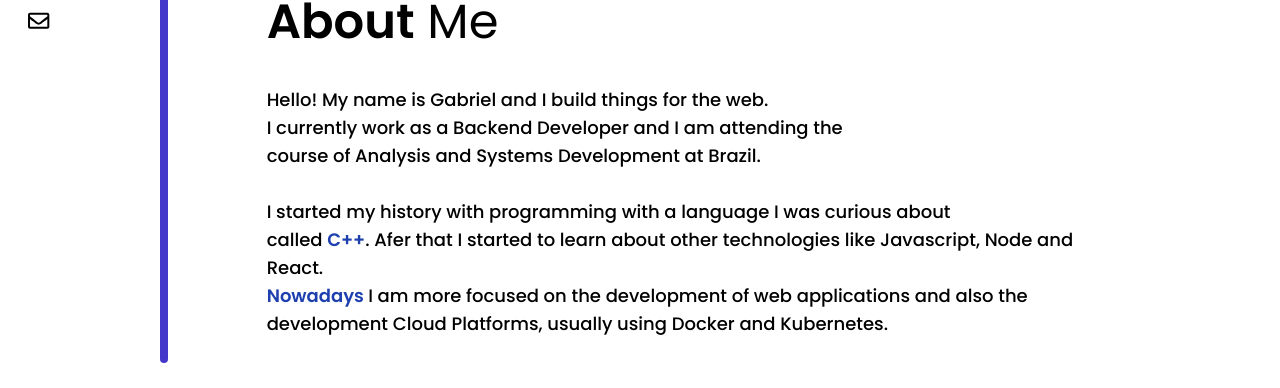
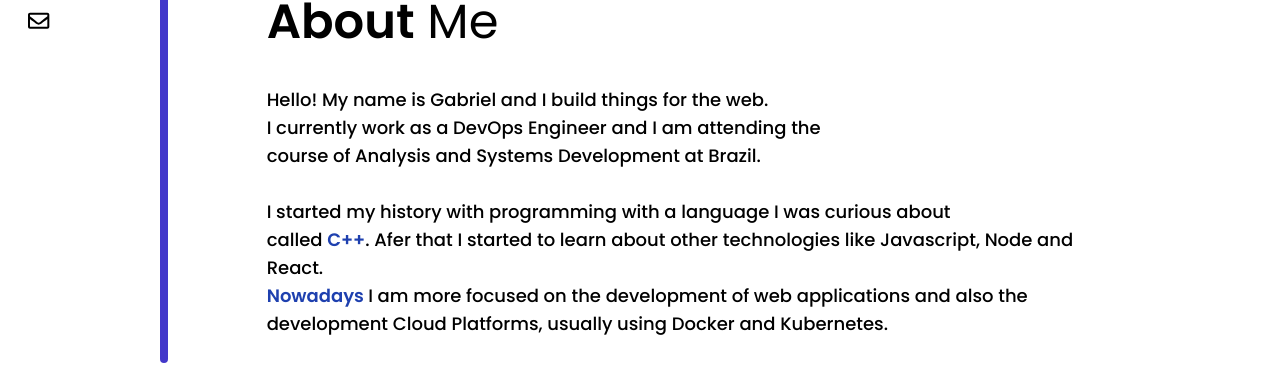
Before and after one commit to B3llo/portfolio, an Angular app: page / in a window 1280 px wide. Shown: the part 730-1118 px from the top of the page. Built offline with nearby package versions, Linux system fonts and the light colour scheme; no server answers.

Commit message:
fix: Role Change

```diff
--- a/src/app/components/home/home.component.html
+++ b/src/app/components/home/home.component.html
@@ -181,7 +181,7 @@
                   Hello! My name is Gabriel and I build things for the web.
                 </span>
                 <br />
-                I currently work as a Backend Developer and I am attending the
+                I currently work as a DevOps Engineer and I am attending the
                 <br />
                 course of Analysis and Systems Development at Brazil. <br />
 
```
